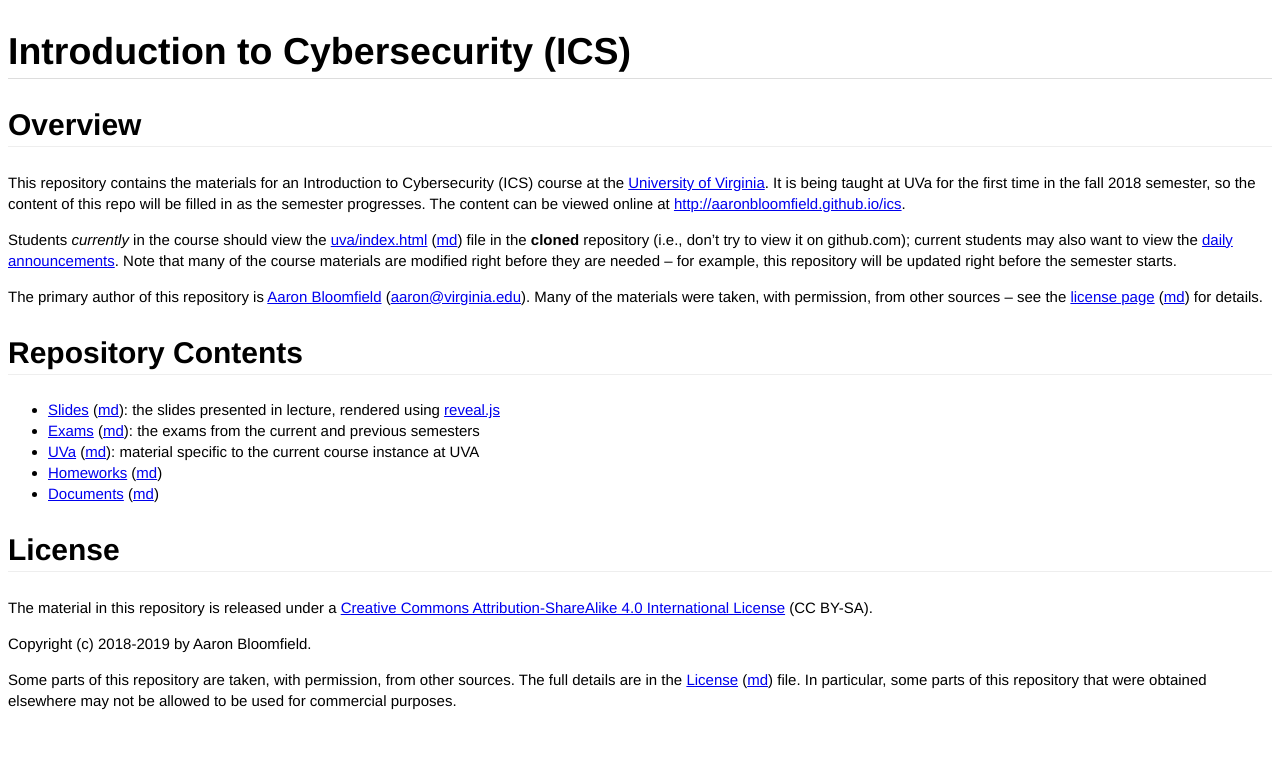
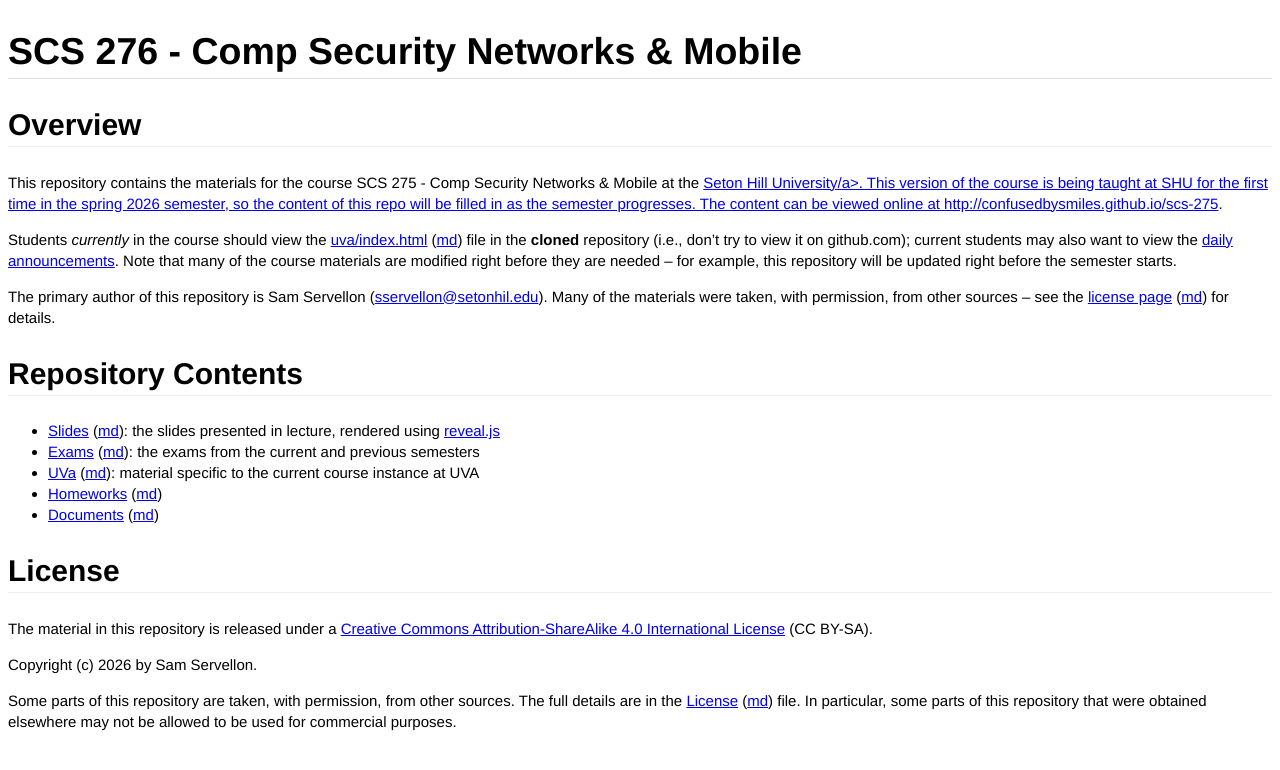
Before and after one commit to confusedbysmiles/scs-275, a plain HTML site: page readme.html in a window 1280 px wide. Drawn offline with Linux system fonts and the light colour scheme.

Commit message:
Update readme.html
Updated to align with SCS 275 Spring 2026

```diff
--- a/readme.html
+++ b/readme.html
@@ -4,7 +4,7 @@
   <meta charset="utf-8" />
   <meta name="generator" content="pandoc" />
   <meta name="viewport" content="width=device-width, initial-scale=1.0, user-scalable=yes" />
-  <title>Introduction to Cybersecurity (ICS)</title>
+  <title>SCS 275 - Comp Security Networks & Mobile</title>
   <style>
     code{white-space: pre-wrap;}
     span.smallcaps{font-variant: small-caps;}
@@ -25,22 +25,22 @@
   <link rel="stylesheet" href="markdown.css" />
 </head>
 <body>
-<h1 id="introduction-to-cybersecurity-ics">Introduction to Cybersecurity (ICS)</h1>
+<h1 id="introduction-to-cybersecurity-ics">SCS 276 - Comp Security Networks & Mobile</h1>
 <h2 id="overview">Overview</h2>
-<p>This repository contains the materials for an Introduction to Cybersecurity (ICS) course at the <a href="http://www.virginia.edu">University of Virginia</a>. It is being taught at UVa for the first time in the fall 2018 semester, so the content of this repo will be filled in as the semester progresses. The content can be viewed online at <a href="http://aaronbloomfield.github.io/ics">http://aaronbloomfield.github.io/ics</a>.</p>
+<p>This repository contains the materials for the course SCS 275 - Comp Security Networks & Mobile at the <a href="http://www.setonhill.edu">Seton Hill University/a>. This version of the course is being taught at SHU for the first time in the spring 2026 semester, so the content of this repo will be filled in as the semester progresses. The content can be viewed online at <a href="http://confusedbysmiles.github.io/scs-275">http://confusedbysmiles.github.io/scs-275</a>.</p>
 <p>Students <em>currently</em> in the course should view the <a href="uva/index.html">uva/index.html</a> (<a href="uva/index.md">md</a>) file in the <strong>cloned</strong> repository (i.e., don’t try to view it on github.com); current students may also want to view the <a href="uva/daily-announcements.html#/">daily announcements</a>. Note that many of the course materials are modified right before they are needed – for example, this repository will be updated right before the semester starts.</p>
-<p>The primary author of this repository is <a href="http://www.cs.virginia.edu/~asb">Aaron Bloomfield</a> (<a href="mailto:aaron@virginia.edu">aaron@virginia.edu</a>). Many of the materials were taken, with permission, from other sources – see the <a href="license.html">license page</a> (<a href="license.md">md</a>) for details.</p>
+<p>The primary author of this repository is Sam Servellon (<a href="mailto:sservellon@setonhill.edu">sservellon@setonhil.edu</a>). Many of the materials were taken, with permission, from other sources – see the <a href="license.html">license page</a> (<a href="license.md">md</a>) for details.</p>
 <h2 id="repository-contents">Repository Contents</h2>
 <ul>
 <li><a href="slides/index.html">Slides</a> (<a href="slides/index.md">md</a>): the slides presented in lecture, rendered using <a href="https://github.com/hakimel/reveal.js/">reveal.js</a></li>
 <li><a href="exams/index.html">Exams</a> (<a href="exams/index.md">md</a>): the exams from the current and previous semesters</li>
-<li><a href="uva/index.html">UVa</a> (<a href="uva/index.md">md</a>): material specific to the current course instance at UVA</li>
+<li><a href="shu/index.html">UVa</a> (<a href="shu/index.md">md</a>): material specific to the current course instance at UVA</li>
 <li><a href="hws/index.html">Homeworks</a> (<a href="hws/index.md">md</a>)</li>
 <li><a href="docs/index.html">Documents</a> (<a href="docs/index.md">md</a>)</li>
 </ul>
 <h2 id="license">License</h2>
 <p>The material in this repository is released under a <a href="http://creativecommons.org/licenses/by-sa/4.0/">Creative Commons Attribution-ShareAlike 4.0 International License</a> (CC BY-SA).</p>
-<p>Copyright (c) 2018-2019 by Aaron Bloomfield.</p>
+<p>Copyright (c) 2026 by Sam Servellon.</p>
 <p>Some parts of this repository are taken, with permission, from other sources. The full details are in the <a href="license.html">License</a> (<a href="license.md">md</a>) file. In particular, some parts of this repository that were obtained elsewhere may not be allowed to be used for commercial purposes.</p>
 </body>
 </html>
```
